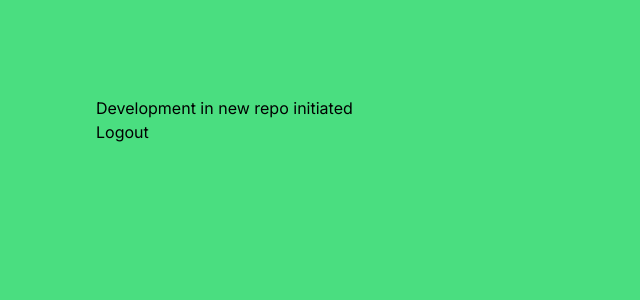
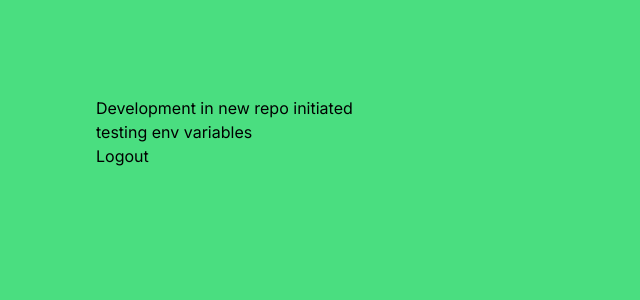
Before and after one commit to NVR-2023/70-GiftMe-wishlist-app, a Next.js app: page / in a window 1280 px wide. Shown: the top 300 px of the page, without its empty margins (0-640 px from the left). Built offline with nearby package versions, Linux system fonts and the light colour scheme.

Commit message:
chore: test .env variables

```diff
--- a/src/app/page.tsx
+++ b/src/app/page.tsx
@@ -5,6 +5,7 @@ export default function Home() {
   return (
     <main className="bg-green-400 lex min-h-screen flex-col items-center justify-between p-24">
       <div>Development in new repo initiated</div>
+      <div>testing env variables</div>
       <form action={logout}>
         <button type="submit">
         Logout
```
